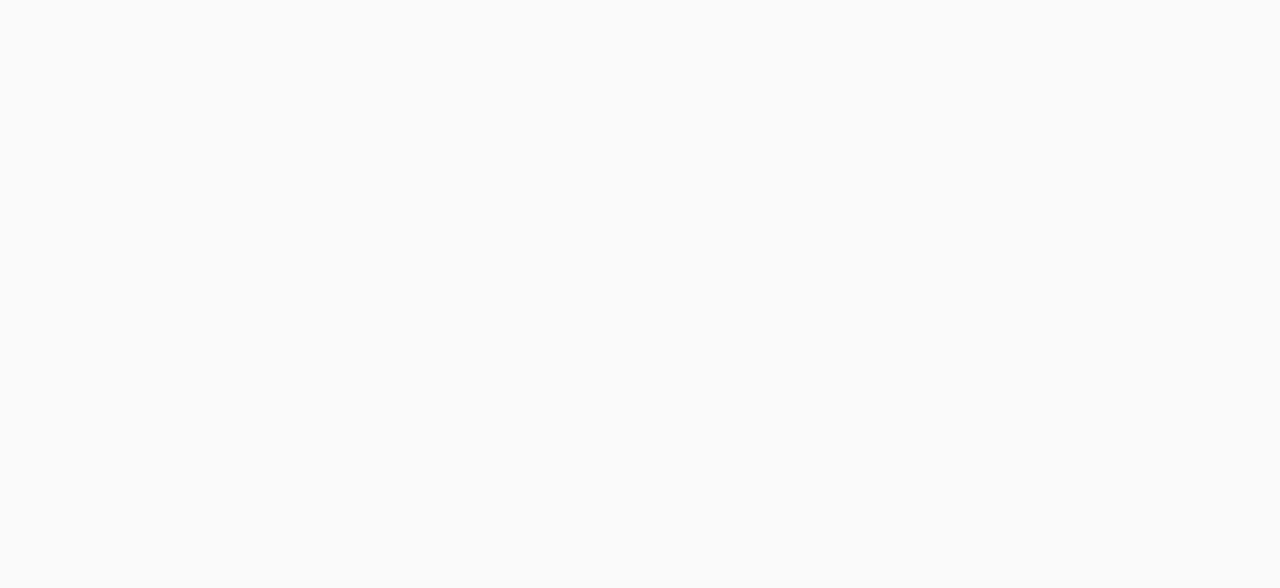
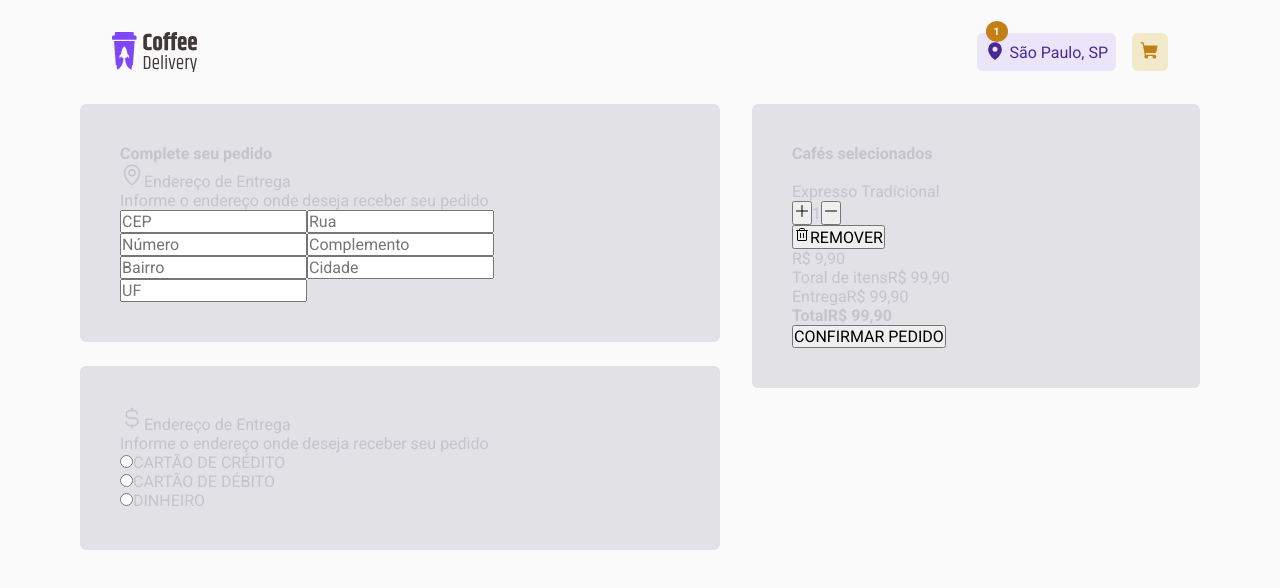
Before and after one commit to gabramos90/coffe-delivery, a React (Vite) app: page /checkout in a window 1280 px wide. Before the commit this address had no page. Shown: the top 588 px of the page. Built offline with nearby package versions, Linux system fonts and the light colour scheme.

Commit message:
checkout struture is finshed

```diff
--- a/db.json
+++ b/db.json
@@ -12,7 +12,7 @@
       ],
       "name": "Café Tradicional",
       "description": "O tradicional café feito com água quente e grãos moídos",
-      "price": 990
+      "price": 9.90
     },
     {
       "id":2,
@@ -26,7 +26,7 @@
       ],
       "name": "Café Tradicional",
       "description": "O tradicional café feito com água quente e grãos moídos",
-      "price": 990
+      "price": 9.90
     },
     {
       "id":3,
@@ -40,7 +40,7 @@
       ],
       "name": "Café Tradicional",
       "description": "O tradicional café feito com água quente e grãos moídos",
-      "price": 990
+      "price": 9.90
     },
     {
       "id":4,
@@ -54,7 +54,7 @@
       ],
       "name": "Café Tradicional",
       "description": "O tradicional café feito com água quente e grãos moídos",
-      "price": 990
+      "price": 9.90
     },
     {
       "id":5,
@@ -68,7 +68,7 @@
       ],
       "name": "Café Tradicional",
       "description": "O tradicional café feito com água quente e grãos moídos",
-      "price": 990
+      "price": 9.90
     },
     {
       "id":6,
@@ -82,7 +82,7 @@
       ],
       "name": "Café Tradicional",
       "description": "O tradicional café feito com água quente e grãos moídos",
-      "price": 990
+      "price": 9.90
     }
   ]
 }
--- a/package.json
+++ b/package.json
@@ -16,6 +16,7 @@
     "phosphor-react": "^1.4.1",
     "react": "^18.2.0",
     "react-dom": "^18.2.0",
+    "react-hook-form": "^7.41.0",
     "react-ipgeolocation": "^1.4.0",
     "react-router-dom": "^6.4.5",
     "styled-components": "^5.3.6"
--- a/src/Router.tsx
+++ b/src/Router.tsx
@@ -1,12 +1,14 @@
 import { Route, Routes } from 'react-router-dom'
-import { Home } from './components/Home'
+import { Home } from './pages/Home'
 import { DefaultLayout } from './layouts/DefaultLayout'
+import { Checkout } from './pages/Checkout'
 
 export function Router() {
   return (
     <Routes>
       <Route path="/" element={<DefaultLayout />}>
         <Route path="/" element={<Home />} />
+        <Route path="/checkout" element={<Checkout />} />
       </Route>
     </Routes>
   )
--- /dev/null
+++ b/src/pages/Checkout/index.tsx
@@ -0,0 +1,112 @@
+import {
+  CurrencyDollarSimple,
+  MapPin,
+  Minus,
+  Plus,
+  Trash,
+} from 'phosphor-react'
+import {
+  AdressInfo,
+  AndressAndPayment,
+  CheckoutContainer,
+  CheckoutSummary,
+  PaymentInfo,
+} from './styles'
+
+export function Checkout() {
+  return (
+    <CheckoutContainer>
+      <AndressAndPayment>
+        <AdressInfo>
+          <strong>Complete seu pedido</strong>
+          <div>
+            <div>
+              <p>
+                <MapPin size={24} />
+                Endereço de Entrega
+              </p>
+              <p>Informe o endereço onde deseja receber seu pedido</p>
+            </div>
+            <form action="">
+              <input type="text" placeholder="CEP" />
+              <input type="text" placeholder="Rua" />
+              <input type="text" placeholder="Número" />
+              <input type="text" placeholder="Complemento" />
+              <input type="text" placeholder="Bairro" />
+              <input type="text" placeholder="Cidade" />
+              <input type="text" placeholder="UF" />
+            </form>
+          </div>
+        </AdressInfo>
+        <PaymentInfo>
+          <div>
+            <p>
+              <CurrencyDollarSimple size={24} />
+              Endereço de Entrega
+            </p>
+            <p>Informe o endereço onde deseja receber seu pedido</p>
+          </div>
+          <form action="">
+            <div>
+              <input
+                type="radio"
+                id="credit-card"
+                name="payment-infor"
+                value="credit-card"
+              />
+              <label htmlFor="credit-card">CARTÃO DE CRÉDITO</label>
+            </div>
+            <div>
+              <input type="radio" id="bank" name="payment-infor" value="bank" />
+              <label htmlFor="bank">CARTÃO DE DÉBITO</label>
+            </div>
+            <div>
+              <input type="radio" id="cash" name="cash" value="credit-card" />
+              <label htmlFor="cash">DINHEIRO</label>
+            </div>
+          </form>
+        </PaymentInfo>
+      </AndressAndPayment>
+      <CheckoutSummary>
+        <strong>Cafés selecionados</strong>
+        <div>
+          <img src="" alt="" />
+          <div>
+            <p>Expresso Tradicional</p>
+            <div>
+              <div>
+                <button>
+                  <Plus />
+                </button>
+                <span>1</span>
+                <button>
+                  <Minus />
+                </button>
+              </div>
+              <button>
+                <Trash />
+                REMOVER
+              </button>
+            </div>
+          </div>
+          <span>R$ 9,90</span>
+        </div>
+        <div>
+          <div>
+            <span>Toral de itens</span>
+            <span>R$ 99,90</span>
+          </div>
+          <div>
+            <span>Entrega</span>
+            <span>R$ 99,90</span>
+          </div>
+          <div>
+            <strong>Total</strong>
+            <strong>R$ 99,90</strong>
+          </div>
+          <button>CONFIRMAR PEDIDO</button>
+        </div>
+      </CheckoutSummary>
+    </CheckoutContainer>
+  )
+}
--- /dev/null
+++ b/src/pages/Checkout/styles.ts
@@ -0,0 +1,36 @@
+import styled from 'styled-components'
+
+export const CheckoutContainer = styled.main`
+  display: grid;
+  grid-template-columns: 640px 1fr;
+
+  gap: 2rem;
+  align-items: flex-start;
+`
+
+export const AndressAndPayment = styled.main`
+  display: flex;
+  flex-direction: column;
+  gap: 1.5rem;
+`
+
+export const AdressInfo = styled.article`
+  padding: 2.5rem;
+  background-color: ${(props) => props.theme['gray-200']};
+
+  border-radius: 6px;
+`
+
+export const PaymentInfo = styled.article`
+  padding: 2.5rem;
+  background-color: ${(props) => props.theme['gray-200']};
+
+  border-radius: 6px;
+`
+
+export const CheckoutSummary = styled.aside`
+  padding: 2.5rem;
+  background-color: ${(props) => props.theme['gray-200']};
+
+  border-radius: 6px;
+`
--- a/src/components/Home/components/Card/index.tsx
+++ b/src/pages/Home/components/Card/index.tsx
@@ -7,7 +7,6 @@
   TagsPerCoffe,
 } from './styles'
 /* import coffeType from '../../../../assets/expresso-tradicional.svg' */
-import { useState } from 'react'
 import { TagProps } from '../..'
 
 export interface CoffeProps {
@@ -19,31 +18,12 @@
   price: number
 }
 
+const formatter = new Intl.NumberFormat('pt-BR', {
+  style: 'currency',
+  currency: 'BRL',
+})
+
 export function Card({ tags, name, description, price, image }: CoffeProps) {
-  let [quantity, setQuantity] = useState(1)
-
-  function handleIncrement() {
-    quantity++
-
-    setQuantity(quantity)
-  }
-
-  function handleDecrement() {
-    if (quantity === 0) {
-      return
-    } else {
-      quantity--
-    }
-
-    setQuantity(quantity)
-  }
-
-  function handleAddToCart() {
-    console.log(quantity)
-  }
-
-  console.log(tags)
-
   return (
     <CardContainer className="card">
       <CardDescription>
@@ -63,22 +43,22 @@
       </CardDescription>
       <CardAddToCart>
         <div>
-          <span className="dollarSign">R$</span>
-          <span className="productPrice">{price}</span>
+          {/* <span>R$</span> */}
+          <span className="productPrice">{formatter.format(price)}</span>
         </div>
         <AddToCartAndQuantity>
           <div className="quantitySelector">
-            <button onClick={handleDecrement}>
+            <button>
               {' '}
               <Minus size={18} />
             </button>
-            <span>{quantity}</span>
-            <button onClick={handleIncrement}>
+            <span>1</span>
+            <button>
               {' '}
               <Plus size={18} />
             </button>
           </div>
-          <button onClick={handleAddToCart} className="addToCartButton">
+          <button className="addToCartButton">
             <ShoppingCart size={20} weight="fill" />
           </button>
         </AddToCartAndQuantity>
```
Also changed, not shown: src/context/ProductContext.tsx (added, +28 -0 lines), src/pages/Home/components/Card/styles.ts (renamed from src/components/Home/components/Card/styles.ts), src/pages/Home/index.tsx (renamed from src/components/Home/index.tsx), src/pages/Home/styles.ts (renamed from src/components/Home/styles.ts), 1 other file (tests, documents, lock files or other folders).
